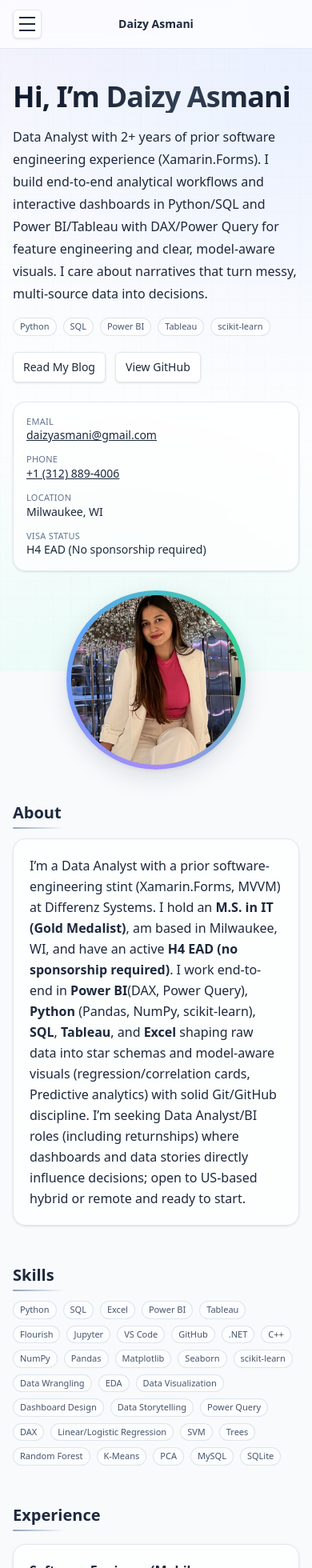
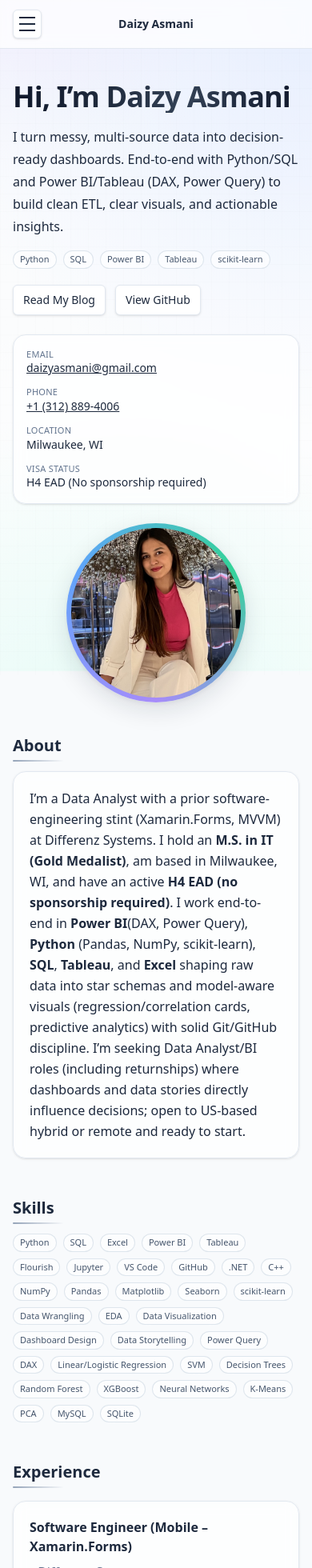
Before and after one commit to Daizyasmani/DaizyAsmani-Portfolio, a React (Vite) app: page / in a window 390 px wide. Shown: the top 1960 px of the page at 80% size. Built offline with nearby package versions, Linux system fonts and the light colour scheme.

Commit message:
Update App.jsx: experience text + mobile layout tweaks

```diff
--- a/src/App.jsx
+++ b/src/App.jsx
@@ -82,8 +82,10 @@ const SKILLS = [
     "DAX",
     "Linear/Logistic Regression",
     "SVM",
-    "Trees",
+    "Decision Trees",
     "Random Forest",
+    "XGBoost",
+    "Neural Networks",
     "K-Means",
     "PCA",
     "MySQL",
@@ -368,10 +370,7 @@ export default function App() {
                                 Hi, I’m Daizy Asmani
                             </h1>
                             <p className="mt-4 max-w-3xl text-base sm:text-lg leading-7 sm:leading-8">
-                                Data Analyst with 2+ years of prior software engineering experience (Xamarin.Forms).
-                                I build end-to-end analytical workflows and interactive dashboards in Python/SQL and
-                                Power BI/Tableau with DAX/Power Query for feature engineering and clear, model-aware visuals.
-                                I care about narratives that turn messy, multi-source data into decisions.
+                                I turn messy, multi-source data into decision-ready dashboards. End-to-end with Python/SQL and Power BI/Tableau (DAX, Power Query) to build clean ETL, clear visuals, and actionable insights.
                             </p>
 
                             <div className="mt-4 flex flex-wrap gap-2">
@@ -447,9 +446,9 @@ export default function App() {
                             I’m a Data Analyst with a prior software-engineering stint (Xamarin.Forms, MVVM) at Differenz Systems.
                             I hold an <strong>M.S. in IT (Gold Medalist)</strong>, am based in Milwaukee, WI, and have an active
                             <strong> H4 EAD (no sponsorship required)</strong>. I work end-to-end in <strong>Power BI</strong>
-                            (DAX, Power Query), <strong>Python</strong> (Pandas, NumPy, scikit-learn), <strong>SQL</strong>,
+                             (DAX, Power Query), <strong>Python</strong> (Pandas, NumPy, scikit-learn), <strong>SQL</strong>,
                             <strong> Tableau</strong>, and <strong>Excel</strong> shaping raw data into star schemas and
-                            model-aware visuals (regression/correlation cards, Predictive analytics) with solid Git/GitHub discipline.
+                            model-aware visuals (regression/correlation cards, predictive analytics) with solid Git/GitHub discipline.
                             I’m seeking Data Analyst/BI roles (including returnships) where dashboards and data stories directly
                             influence decisions; open to US-based hybrid or remote and ready to start.
                         </p>
@@ -497,7 +496,7 @@ export default function App() {
                     <h2 className="text-xl font-semibold h2-underline">Education</h2>
                     <div className="mt-3 rounded-2xl border border-slate-200 bg-white/75 backdrop-blur p-5 shadow-sm">
                         <p className="text-[15px]">
-                            <span className="font-medium">M.S. in Information Technology (Gold Medalist)</span>, Auro University, India (2018–2022)
+                            <span className="font-medium">M.S. in Information Technology (Gold Medalist)</span>, Auro University, India (2018–2020)
                             <br />
                             <span className="font-medium">Udacity Nanodegrees (2025)</span> — Data Analyst, Data Visualization, Data Analysis & Visualization with Microsoft Power BI
                         </p>
```
